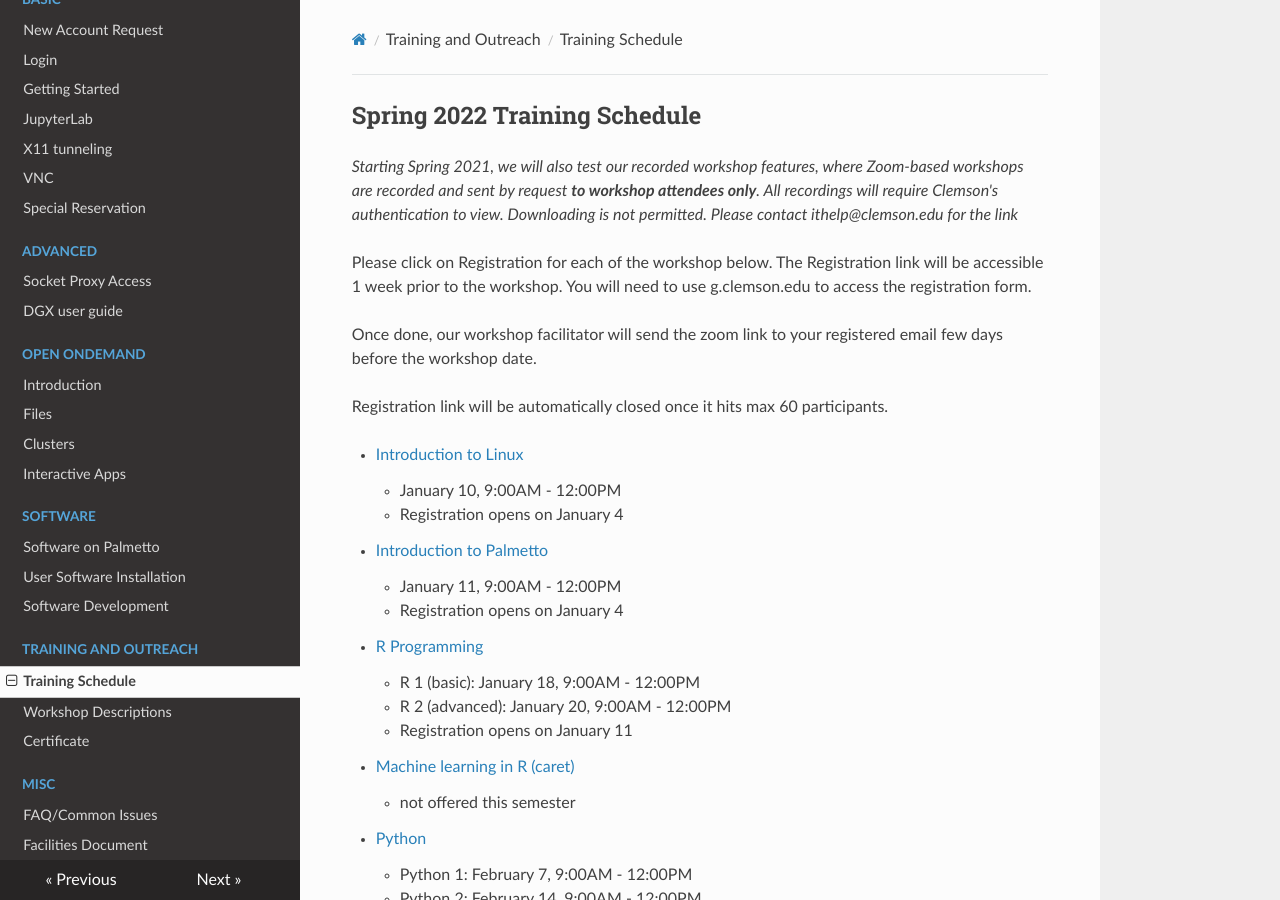
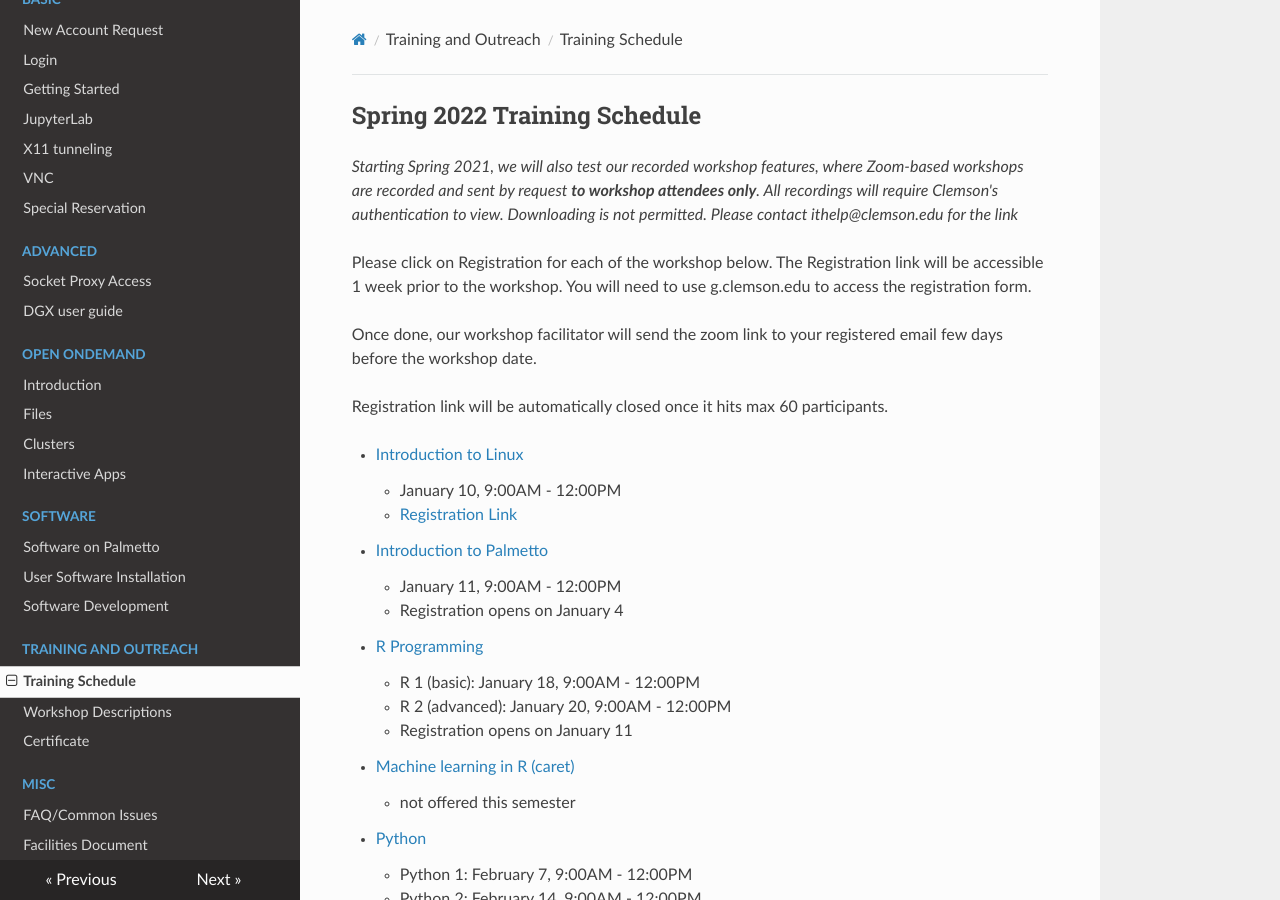
Before and after one commit to clemsonciti/palmetto-documentation, an MkDocs documentation site: the page built from docs/training/schedule.md, in a window 1280 px wide and 900 px high. Built offline with MkDocs 1.6.1, drawn with Linux system fonts in a browser that asks for light colours; nearby versions of some CDN libraries.

Commit message:
Added Registration link for introtolinux
Spring 2022 registration link for intro to linux

```diff
--- a/docs/training/schedule.md
+++ b/docs/training/schedule.md
@@ -12,7 +12,7 @@ Registration link will be automatically closed once it hits max 60 participants.
 
 - [Introduction to Linux](workshop.md#introduction-to-linux)
     - January 10, 9:00AM - 12:00PM
-    - Registration opens on January 4
+    - [Registration Link](https://forms.gle/Z4p6Np42FywzZRCx8)
 
 
 - [Introduction to Palmetto](workshop.md#introduction-to-research-computing-on-palmetto-cluster)
```
